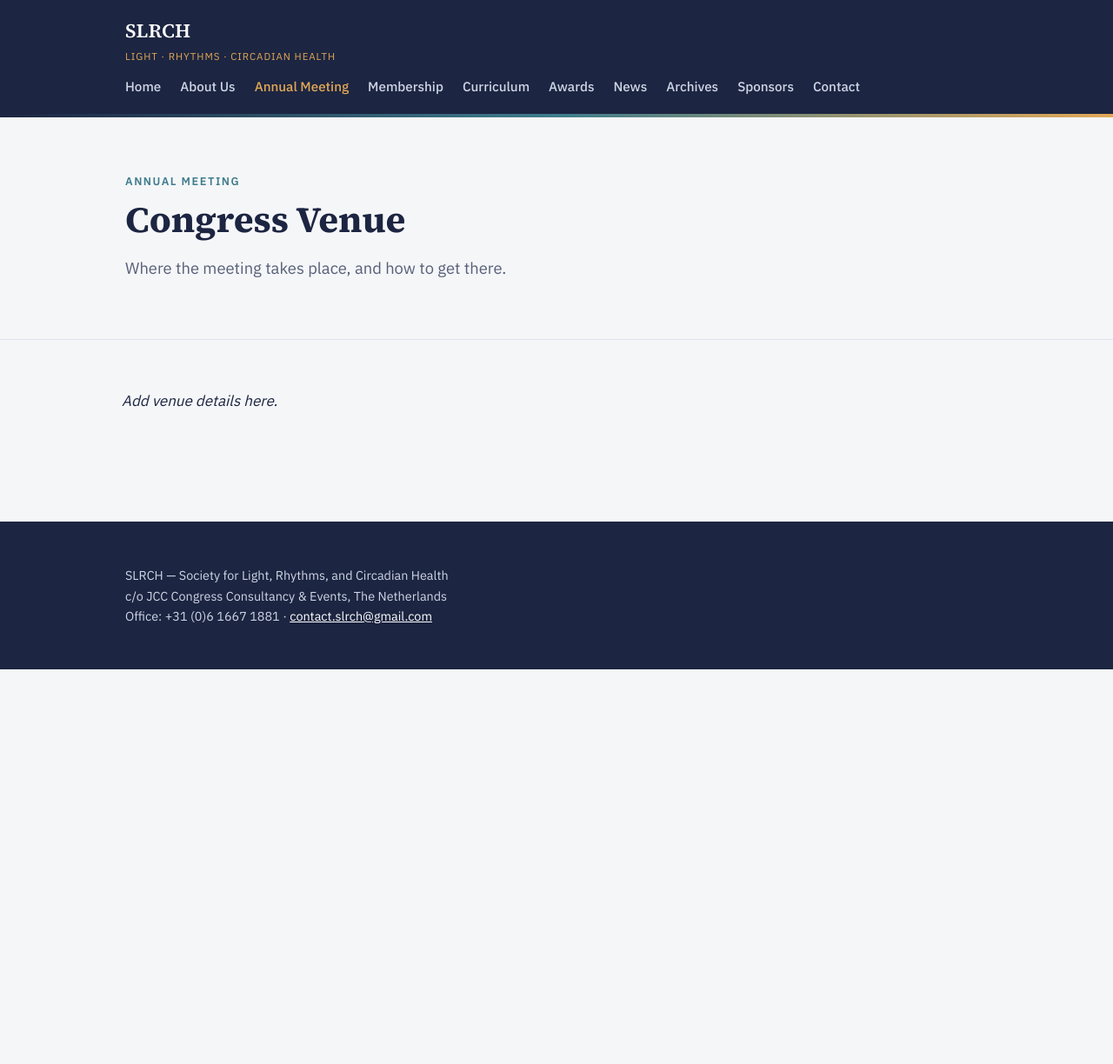
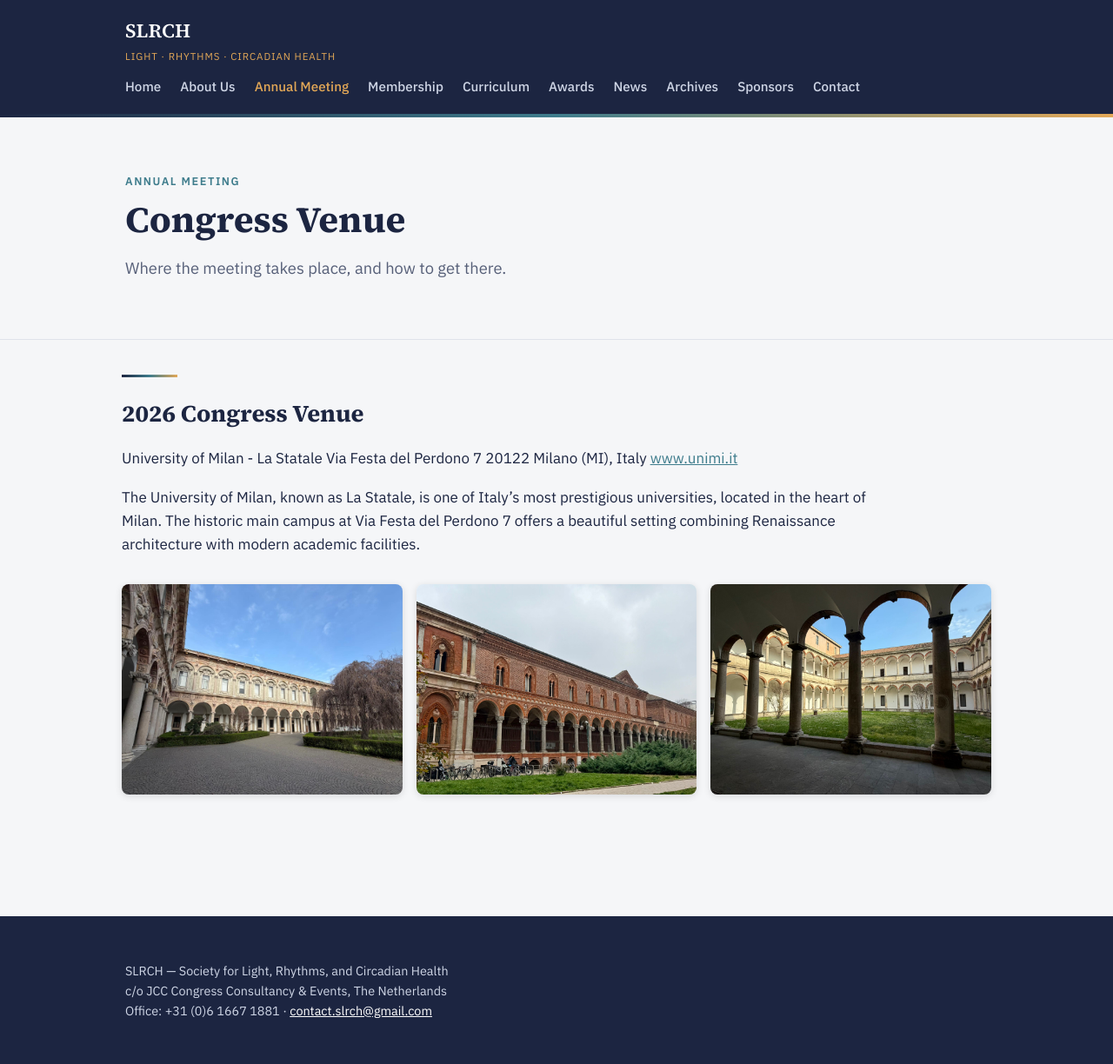
Before and after one commit to SLRCH-Society/SLRCH-website, a Jekyll site: the page built from docs/venue.md, in a window 1280 px wide. Shown: the whole page at 87% size. Built offline with Jekyll 4.4.1, drawn with Linux system fonts in a browser that asks for light colours; before the commit the page ends 900 px from its top, so only the background shows below that.

Commit message:
Added venue files and gallery

```diff
--- a/docs/css/style.css
+++ b/docs/css/style.css
@@ -338,3 +338,20 @@ section + section { border-top: 1px solid var(--line); }
   font-size: 0.9rem;
 }
 .site-footer a { color: #fff; }
+
+/* ---- Footer ---- */
+
+.venue-gallery {
+  display: grid;
+  grid-template-columns: repeat(auto-fit, minmax(240px, 1fr));
+  gap: 1rem;
+  margin: 2rem 0;
+}
+
+.venue-gallery img {
+  width: 100%;
+  display: block;
+  border-radius: 8px;
+  object-fit: cover;
+  box-shadow: 0 2px 8px rgba(0,0,0,.12);
+}
--- a/docs/venue.md
+++ b/docs/venue.md
@@ -7,4 +7,17 @@ eyebrow: Annual Meeting
 lede: Where the meeting takes place, and how to get there.
 ---
 
-*Add venue details here.*
+## 2026 Congress Venue
+
+University of Milan - La Statale
+Via Festa del Perdono 7
+20122 Milano (MI), Italy
+[www.unimi.it](https://www.unimi.it)
+
+The University of Milan, known as La Statale, is one of Italy's most prestigious universities, located in the heart of Milan. The historic main campus at Via Festa del Perdono 7 offers a beautiful setting combining Renaissance architecture with modern academic facilities.
+
+<div class="venue-gallery">
+  <img src="{{ '/assets/meeting-2026/Venue-2026-1.jpg' | relative_url }}" alt="University of Milan - La Statale courtyard">
+  <img src="{{ '/assets/meeting-2026/Venue-2026-2.jpeg' | relative_url }}" alt="University of Milan - La Statale campus">
+  <img src="{{ '/assets/meeting-2026/Venue-2026-3.jpg' | relative_url }}" alt="University of Milan - La Statale building">
+</div>
```
Also changed, not shown: docs/assets/meeting-2026/Venue-2026-1.jpg (added), docs/assets/meeting-2026/Venue-2026-2.jpeg (added), docs/assets/meeting-2026/Venue-2026-3.jpg (added).
